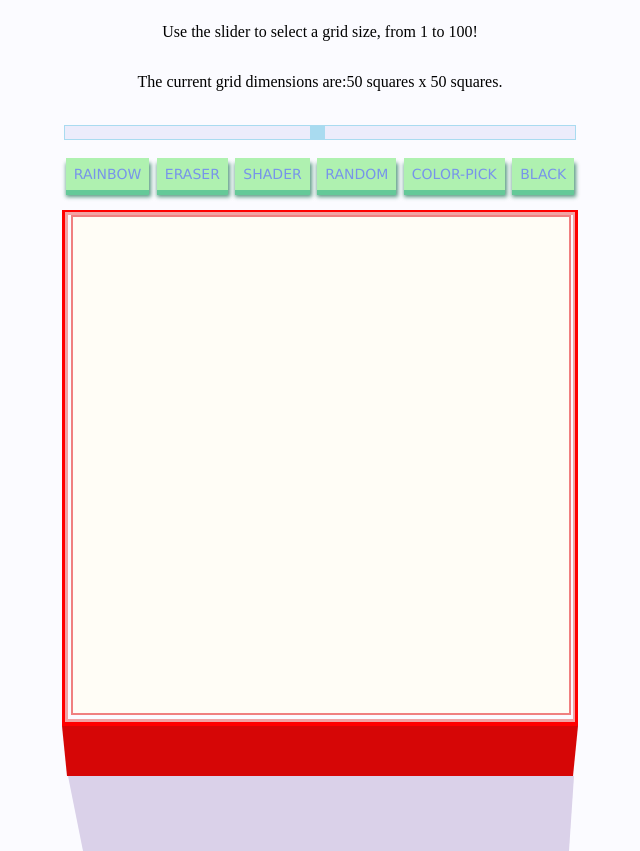
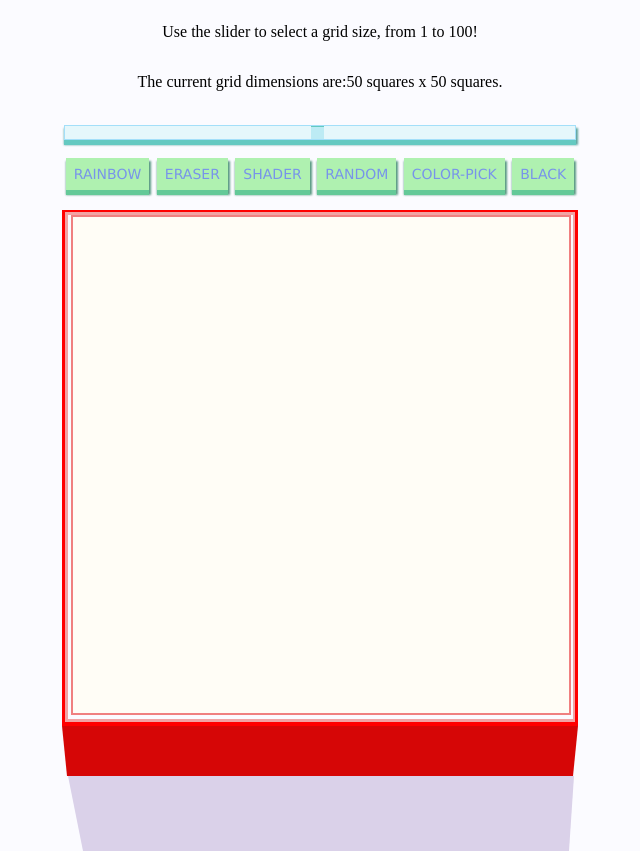
Before and after one commit to fintonius/etch-a-sketch2, a plain HTML site: page index.html in a window 1280 px wide. Shown: the part 58-909 px from the top of the page, without its empty margins (320-960 px from the left). Drawn offline with Linux system fonts and the light colour scheme.

Commit message:
update styling on buttons & slider

```diff
--- a/style.css
+++ b/style.css
@@ -121,8 +121,9 @@ h1 {
 	appearance: none;
 	width: 100%;
 	height: 15px;
-	background: lavender;
-	border: 1px skyblue solid;
+	background: rgb(220, 246, 250);
+	border: 1px rgb(126, 212, 247) solid;
+	box-shadow: 0px 5px rgb(37, 180, 168), 1px 4px 2px 1px rgb(25, 128, 119);
 	opacity: .7;
 	transition: opacity .3s;
 }
@@ -133,9 +134,11 @@ h1 {
 
 .slider::-webkit-slider-thumb {
 	appearance: none;
-	height: 15px;
-	width: 15px;
-	background: skyblue;
+	height: 13px;
+	width: 13px;
+	background: rgb(162, 229, 240);;
+	box-shadow: 0px 1px rgb(37, 180, 168) inset;
+	border: none;
 	cursor: pointer;
 }
 
@@ -154,7 +157,7 @@ h1 {
 	font-size: 14px;
 	font-weight: 300;
 	font-family:Verdana, Geneva, Tahoma, sans-serif;
-	box-shadow: 0px 5px rgb(37, 180, 109), 1px 6px 4px 1px rgb(20, 112, 77);
+	box-shadow: 0px 5px rgb(37, 180, 109), 1px 4px 2px 1px rgb(20, 112, 77);
 	cursor: pointer;
 	opacity: .7;
 	transition: all .05s;
```
Also changed, not shown: script.js (line endings or trailing spaces).
